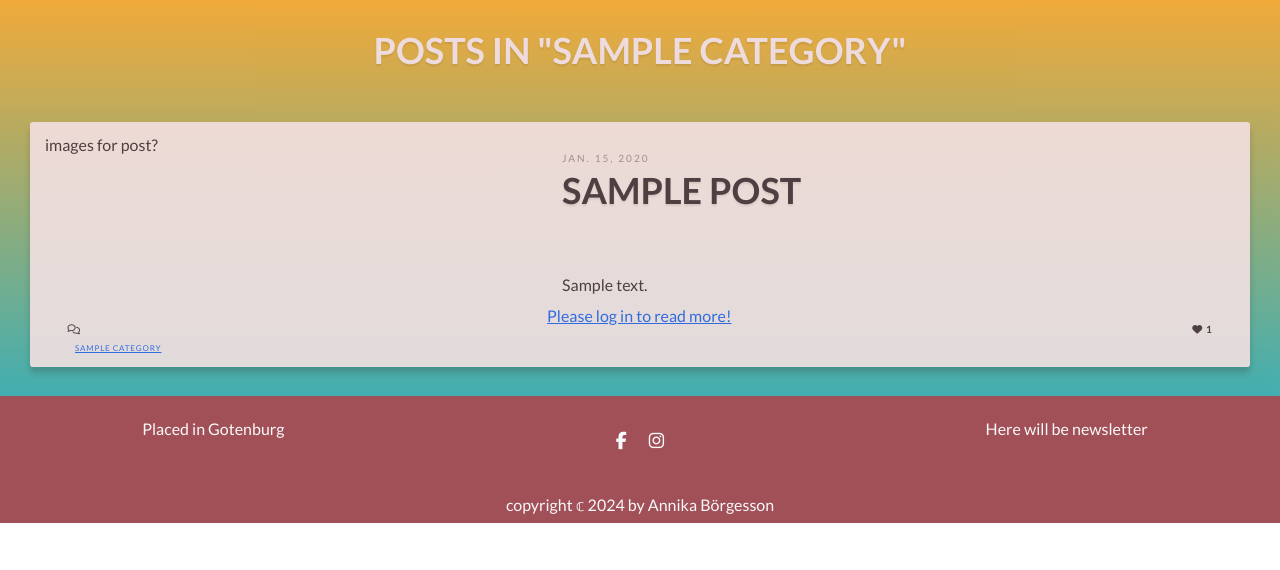
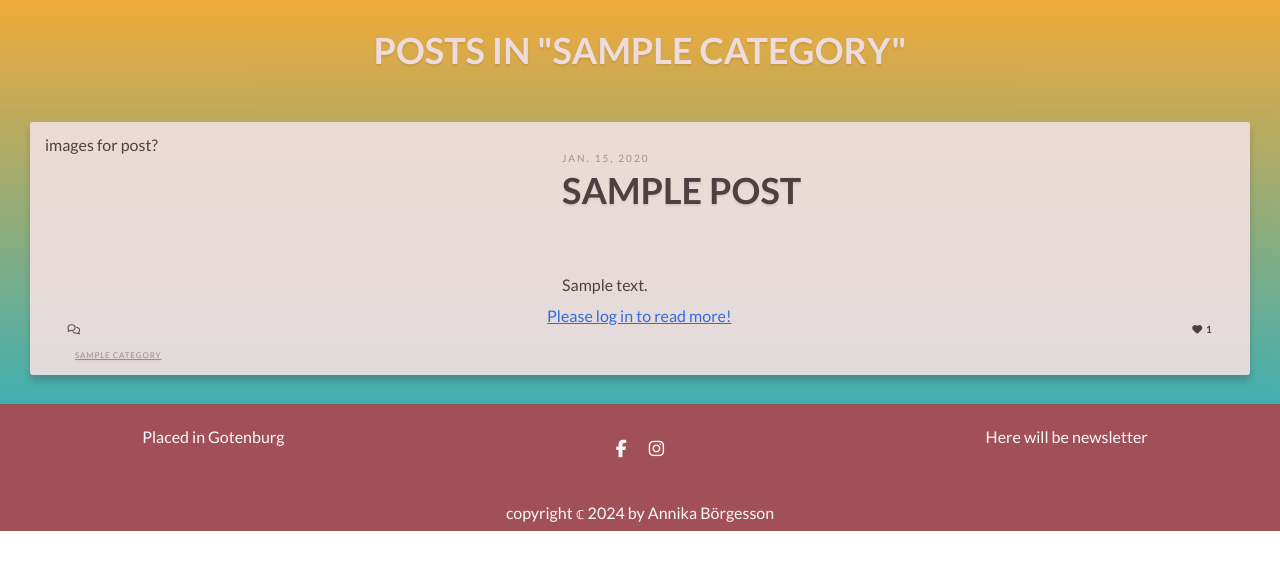
Before and after one commit to Annibor/the-poster-blog, a Django app: a page that uses templates/base.html in a window 1280 px wide. Shown: the part 146-716 px from the top of the page. Run offline with Django 5.2, Linux system fonts and the light colour scheme; tables that the repository leaves empty hold one stand-in row (values such as "Sample post"); some libraries are stand-ins or nearby versions.

Commit message:
Style category text for better design #29 #31

```diff
--- a/static/css/style.css
+++ b/static/css/style.css
@@ -284,11 +284,13 @@ h3 {
   justify-content: space-between;
   margin: 0 auto;
 }
-.cat-style {
+.cat-style a {
   text-transform: uppercase;
   font-size: 0.8rem;
   letter-spacing: 0.08rem;
   color: #999;
+  text-shadow: 0rem 0.2rem 0.2rem rgba(0, 0, 0, 0.1);
+  text-align: none;
 }
 
 .post-content {
```
